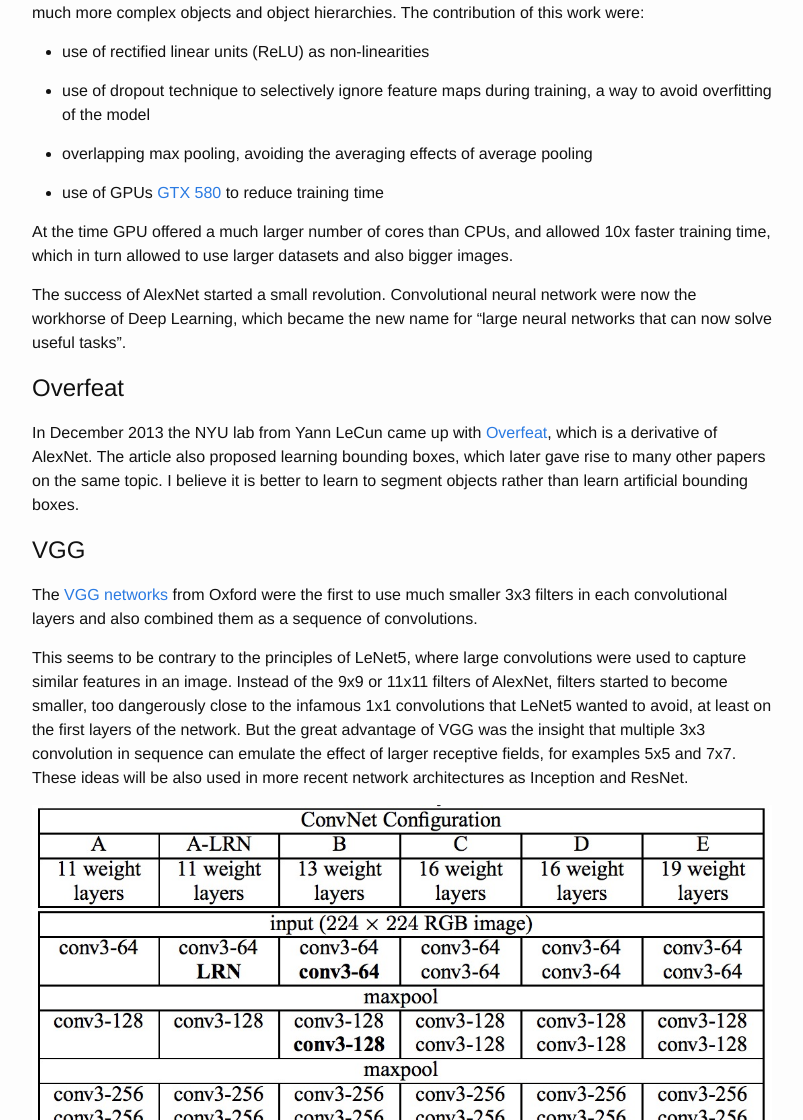
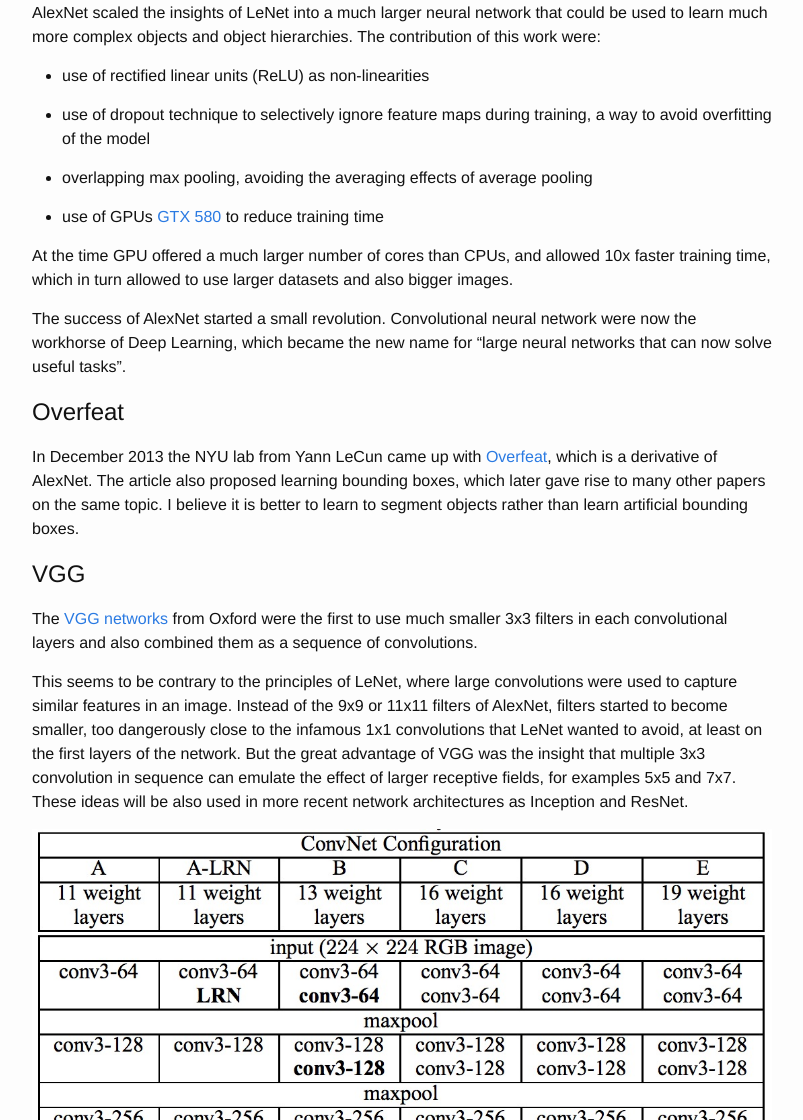
Before and after one commit to culurciello/culurciello.github.io, a Jekyll site: the page built from _posts/2016-06-05-nets.markdown, in a window 1280 px wide and 1400 px high, scrolled down 1704 px. Shown: the part 280-1400 px from the top of the window, without its empty margins (238-1041 px from the left). Built offline with Jekyll 4.4.1, drawn with Linux system fonts in a browser that asks for light colours; some of the changed text lies outside the part shown; grey boxes are pictures that could not be loaded.

Commit message:
history tenet

```diff
--- a/_posts/2016-06-05-nets.markdown
+++ b/_posts/2016-06-05-nets.markdown
@@ -40,11 +40,11 @@
 
 # AlexNet
 In 2012, Alex Krizhevsky released [AlexNet](https://papers.nips.cc/paper/4824-imagenet-classification-with-deep-convolutional-neural-networks.pdf)
-which was a deeper and much wider version of the LeNet5 and won by a large margin the difficult ImageNet competition.
+which was a deeper and much wider version of the LeNet and won by a large margin the difficult ImageNet competition.
 
 ![](/assets/nets/alexnet_small.png)
 
-AlexNet scaled the insights of LeNet5 into a much larger neural network that could be used to learn much more complex objects and object hierarchies.
+AlexNet scaled the insights of LeNet into a much larger neural network that could be used to learn much more complex objects and object hierarchies.
 The contribution of this work were:
 
 - use of rectified linear units (ReLU) as non-linearities
@@ -67,7 +67,7 @@
 # VGG
 The [VGG networks](http://arxiv.org/abs/1409.1556) from Oxford were the first to use much smaller 3x3 filters in each convolutional layers and also combined them as a sequence of convolutions.
 
-This seems to be contrary to the principles of LeNet5, where large convolutions were used to capture similar features in an image. Instead of the 9x9 or 11x11 filters of AlexNet, filters started to become smaller, too dangerously close to the infamous 1x1 convolutions that LeNet5 wanted to avoid, at least on the first layers of the network. But the great advantage of VGG was the insight that multiple 3x3 convolution in sequence can emulate the effect of larger receptive fields, for examples 5x5 and 7x7. These ideas will be also used in more recent network architectures as Inception and ResNet.
+This seems to be contrary to the principles of LeNet, where large convolutions were used to capture similar features in an image. Instead of the 9x9 or 11x11 filters of AlexNet, filters started to become smaller, too dangerously close to the infamous 1x1 convolutions that LeNet wanted to avoid, at least on the first layers of the network. But the great advantage of VGG was the insight that multiple 3x3 convolution in sequence can emulate the effect of larger receptive fields, for examples 5x5 and 7x7. These ideas will be also used in more recent network architectures as Inception and ResNet.
 
 ![](/assets/nets/vgg.jpg)
 
@@ -80,7 +80,7 @@
 # Network-in-network
 [Network-in-network](https://arxiv.org/abs/1312.4400) (NiN) had the great and simple insight of using 1x1 convolutions to provide more combinational power to the features of a convolutional layers.
 
-The NiN architecture used spatial MLP layers after each convolution, in order to better combine features before another layer. Again one can think the 1x1 convolutions are against the original principles of LeNet5, but really they instead help to combine convolutional features in a better way, which is not possible by simply stacking more convolutional layers. This is different from using raw pixels as input to the next layer. Here 1x1 convolution are used to spatially combine features across features maps after convolution, so they effectively use very few parameters, shared across all pixels of these features!
+The NiN architecture used spatial MLP layers after each convolution, in order to better combine features before another layer. Again one can think the 1x1 convolutions are against the original principles of LeNet, but really they instead help to combine convolutional features in a better way, which is not possible by simply stacking more convolutional layers. This is different from using raw pixels as input to the next layer. Here 1x1 convolution are used to spatially combine features across features maps after convolution, so they effectively use very few parameters, shared across all pixels of these features!
 
 ![](/assets/nets/nin.jpg)
 
```
Also changed, not shown: other parts of _posts/2016-06-05-nets.markdown (+1 -1 lines).
